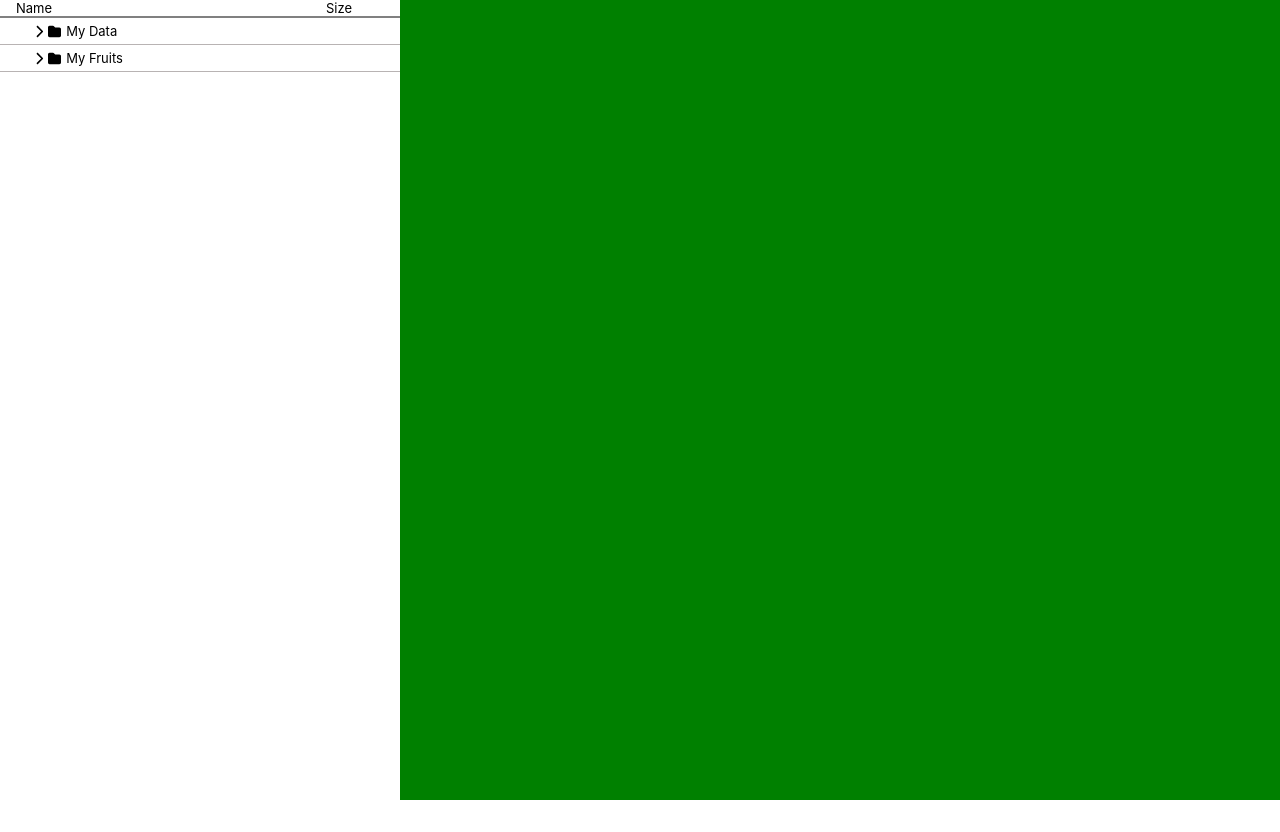
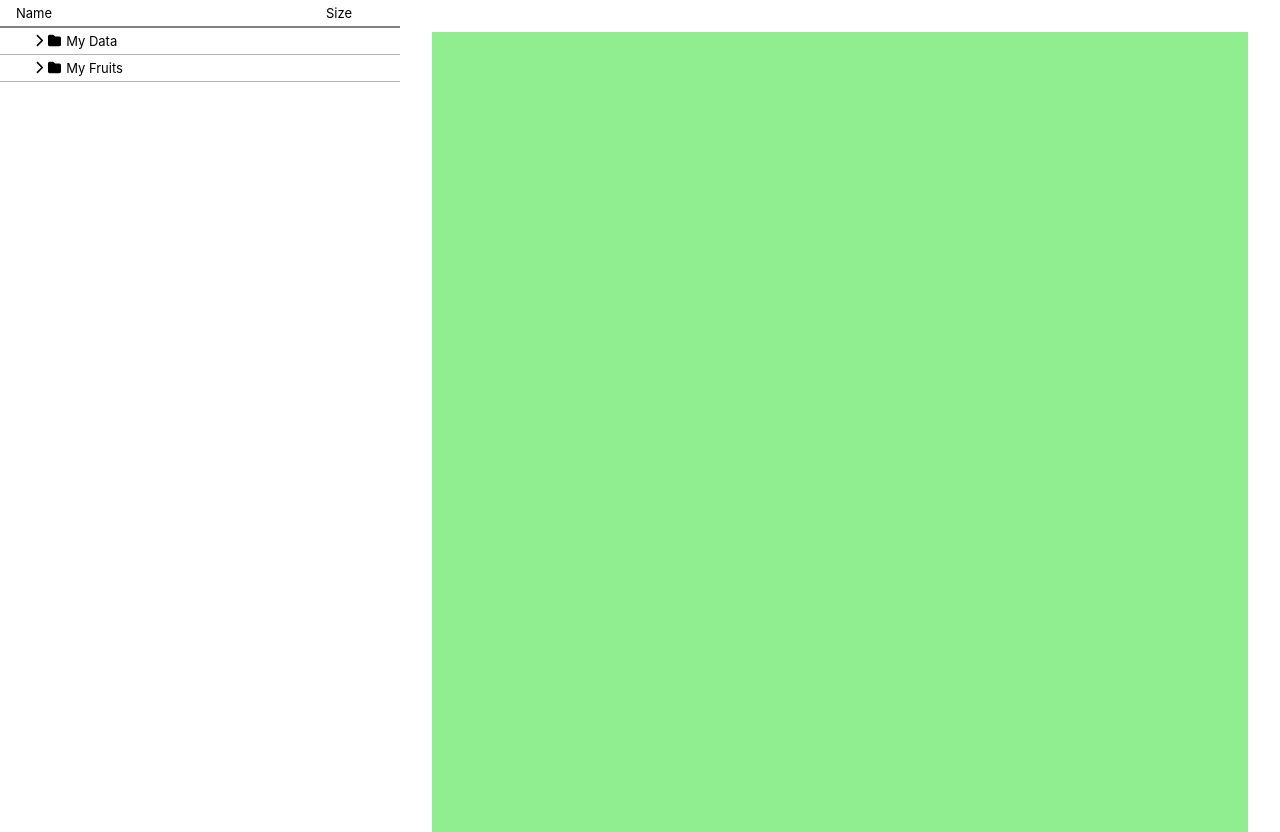
Before and after one commit to Yaozu-Xu/liveramp-test-case, a React (Create React App) app: page / in a window 1280 px wide. Before the commit the page ends 800 px from the top, so only its background shows below. Built offline with nearby package versions, Linux system fonts and the light colour scheme.

Commit message:
feat(draggble): add dependency react-dnd & implement draggable, droppable componens

```diff
--- a/package.json
+++ b/package.json
@@ -16,6 +16,8 @@
     "@types/react-dom": "^18.0.6",
     "node-sass": "^7.0.3",
     "react": "^18.2.0",
+    "react-dnd": "^16.0.1",
+    "react-dnd-html5-backend": "^16.0.1",
     "react-dom": "^18.2.0",
     "react-scripts": "5.0.1",
     "sass-loader": "^13.0.2",
--- a/src/app/App.tsx
+++ b/src/app/App.tsx
@@ -4,6 +4,8 @@ import { fetchFolders } from './api/folder'
 import FolderSideMenu from './components/folder-side-menu/folder-side-menu'
 import Dashboard from './components/dashboard/dashboard'
 import { Folder } from './model/folder'
+import { DndProvider } from 'react-dnd'
+import { HTML5Backend } from 'react-dnd-html5-backend'
 
 function App() {
   const [folders, setFolders] = useState<Folder[] | []>([])
@@ -16,11 +18,15 @@ function App() {
     fetchData()
   }, [])
 
+  const dragEnd = (e: any) => {}
+
   return (
-    <div className="main-container">
-      <FolderSideMenu folders={folders} setFolders={setFolders}></FolderSideMenu>
-      <Dashboard></Dashboard>
-    </div>
+    <DndProvider backend={HTML5Backend}>
+      <div className="main-container">
+        <FolderSideMenu folders={folders} setFolders={setFolders}></FolderSideMenu>
+        <Dashboard></Dashboard>
+      </div>
+    </DndProvider>
   )
 }
 
--- a/src/app/api/folder.ts
+++ b/src/app/api/folder.ts
@@ -2,3 +2,6 @@ import { folderMocksData } from '../mocks/folder.mock';
 
 export const fetchFolders = () =>
     Promise.resolve(folderMocksData)
+
+export const fetchSubFolderChild = (cid: string) =>
+    Promise.resolve()
--- a/src/app/components/dashboard/dashboard.scss
+++ b/src/app/components/dashboard/dashboard.scss
@@ -1,5 +1,6 @@
 .dashboard {
-    background-color: green;
+    background-color: lightgreen;
     height: 100%;
     flex: 1;
+    margin: 2rem;
 }
--- a/src/app/components/dashboard/dashboard.tsx
+++ b/src/app/components/dashboard/dashboard.tsx
@@ -1,13 +1,20 @@
-import React, { useEffect, useState } from 'react';
-import './dashboard.scss';
+import React from 'react'
+import './dashboard.scss'
+import { useDrop } from 'react-dnd'
 
-function Dashboard() {
-
+const Dashboard = () => {
+  const [{isOver}, drop] = useDrop(() => ({
+    accept: 'sub-folder-child',
+    collect: (monitor) => ({
+      isOver: monitor.isOver()
+    }),
+    drop: (data) => {
+      console.log(data)
+    }
+  }))
   return (
-    <div className="dashboard">
-
-    </div>
-  );
+    <div className="dashboard" ref={drop}></div>
+  )
 }
 
-export default Dashboard;
+export default Dashboard
--- /dev/null
+++ b/src/app/components/draggable-item/draggbale-item.tsx
@@ -0,0 +1,36 @@
+import React from 'react'
+import { SubFolderChild } from '../../model/folder'
+import { FontAwesomeIcon } from '@fortawesome/react-fontawesome'
+import { faGripVertical, faPeopleGroup } from '@fortawesome/free-solid-svg-icons'
+import { useDrag } from 'react-dnd'
+
+type DraggableItemProps = {
+  data: SubFolderChild
+}
+
+const DraggableItem = ({ data }: DraggableItemProps) => {
+  const [{ isDragging }, drag] = useDrag(() => ({
+    type: 'sub-folder-child',
+    item: {data},
+    collect: (monitor: any) => ({
+      isDragging: !!monitor.isDragging(),
+    }),
+  }))
+
+  return (
+    <div
+      className="side-menu__sub-folder divider"
+      ref={drag}
+      style={{
+        opacity: isDragging ? 0.5 : 1,
+        cursor: 'move',
+      }}
+    >
+      <FontAwesomeIcon icon={faGripVertical} className="pointer" />
+      <FontAwesomeIcon icon={faPeopleGroup} />
+      <span>{data.displayName}</span>
+    </div>
+  )
+}
+
+export default DraggableItem
--- a/src/app/components/folder-side-menu/folder-side-menu.scss
+++ b/src/app/components/folder-side-menu/folder-side-menu.scss
@@ -8,7 +8,7 @@ $level-gep: 30px;
   &__header {
     border-bottom: 2px solid grey;
     display: flex;
-    padding: 0 1rem;
+    padding: .3rem 1rem;
 
     span:last-child {
       margin-left: auto;
@@ -35,10 +35,16 @@ $level-gep: 30px;
 
     .side-menu__sub-folder {
       padding: 5px 0;
+      text-indent: $level-gep * 3;
+
       div:first-child {
         text-indent: $level-gep * 2;
       }
-      text-indent: $level-gep * 3;
+
+      * {
+          padding-left: 10px;
+      }
+
     }
   }
 }
--- a/src/app/components/folder-side-menu/folder-side-menu.tsx
+++ b/src/app/components/folder-side-menu/folder-side-menu.tsx
@@ -2,7 +2,8 @@ import React from 'react'
 import './folder-side-menu.scss'
 import { FontAwesomeIcon } from '@fortawesome/react-fontawesome'
 import { faFolder, faChevronDown, faChevronRight } from '@fortawesome/free-solid-svg-icons'
-import { Folder } from '../../model/folder'
+import { Folder, SubFolderChild } from '../../model/folder'
+import DraggableItem from '../draggable-item/draggbale-item'
 
 type FolderSideMenuProps = {
   folders: Folder[]
@@ -56,11 +57,7 @@ const FolderSideMenu = ({ folders, setFolders }: FolderSideMenuProps) => {
                     <span>{subFolder.name}</span>
                   </div>
                   {subFolder.collapse! ? (
-                    subFolder.children.map((_) => (
-                      <div className="side-menu__sub-folder divider" key={_.cid}>
-                        {_.displayName}
-                      </div>
-                    ))
+                    subFolder.children.map((_) => <DraggableItem key={_.cid} data={_}></DraggableItem>)
                   ) : (
                     <></>
                   )}
--- a/src/app/model/folder.ts
+++ b/src/app/model/folder.ts
@@ -8,11 +8,11 @@ export type Folder = {
 export type SubFolder = {
     name: string;
     sid: string;
-    children: Conditions[];
+    children: SubFolderChild[];
     collapse?: boolean;
 }
 
-export type Conditions = {
+export type SubFolderChild = {
     displayName: string;
     cid: string;
 }
--- a/src/index.css
+++ b/src/index.css
@@ -11,3 +11,7 @@ ul {
   list-style: none;
   padding-inline-start: 0;
 }
+
+.pointer {
+  cursor: pointer;
+}
--- a/tsconfig.json
+++ b/tsconfig.json
@@ -10,7 +10,7 @@
     "skipLibCheck": true,
     "esModuleInterop": true,
     "allowSyntheticDefaultImports": true,
-    "strict": true,
+    "strict": false,
     "forceConsistentCasingInFileNames": true,
     "noFallthroughCasesInSwitch": true,
     "module": "esnext",
```
Also changed, not shown: src/app/components/draggable-item/draggable-item.scss (added), 1 other file (tests, documents, lock files or other folders).
